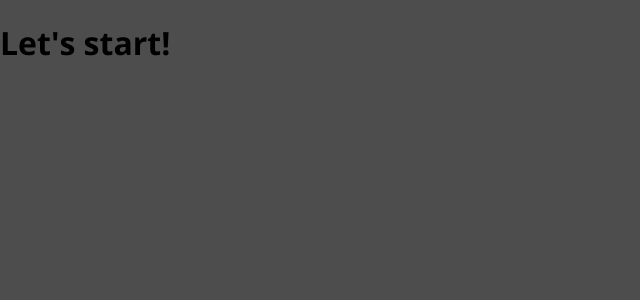
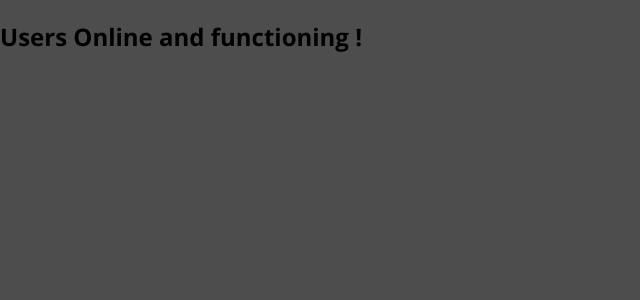
Before and after one commit to zamanshahed/react_cycling_places, a React (Create React App) app: page / in a window 1280 px wide. Shown: the top 300 px of the page, without its empty margins (0-640 px from the left). Built offline with nearby package versions, Linux system fonts and the light colour scheme.

Commit message:
initial commit 0.2: react-router-dom, Router, Redirect, Switch, handling URLs basics covered

```diff
--- a/package.json
+++ b/package.json
@@ -5,6 +5,7 @@
   "dependencies": {
     "react": "^16.11.0",
     "react-dom": "^16.11.0",
+    "react-router-dom": "^5.1.2",
     "react-scripts": "3.2.0"
   },
   "scripts": {
--- a/src/App.js
+++ b/src/App.js
@@ -1,7 +1,23 @@
 import React from 'react';
+import { BrowserRouter as Router, Route, Redirect, Switch } from 'react-router-dom';
 
-function App() {
-  return <h1>Let's start!</h1>;
+import Users from './user/pages/Users';
+import NewPlace from './places/pages/NewPlace';
+
+const App = () => {
+  return (
+  	<Router>
+  		<Switch>
+  		<Route path="/" exact>
+  			<Users/>
+  		</Route>
+	  	<Route path="/places/new" exact>
+	  		<NewPlace/>
+	  	</Route>
+	  	<Redirect to="/"/>
+	  	</Switch>
+    </Router>
+  );
 }
 
 export default App;
--- /dev/null
+++ b/src/places/pages/NewPlace.js
@@ -0,0 +1,7 @@
+import React from 'react';
+
+const NewPlace = () => {
+	return <h2> NewPlace is working on Board!</h2>
+};
+
+export default NewPlace;
--- /dev/null
+++ b/src/user/pages/Users.js
@@ -0,0 +1,9 @@
+import React from 'react';
+
+const Users = () => {
+	return <h2>
+		Users Online and functioning !
+	</h2>
+};
+
+export default Users;
```
Also changed, not shown: 1 other file (tests, documents, lock files or other folders).
